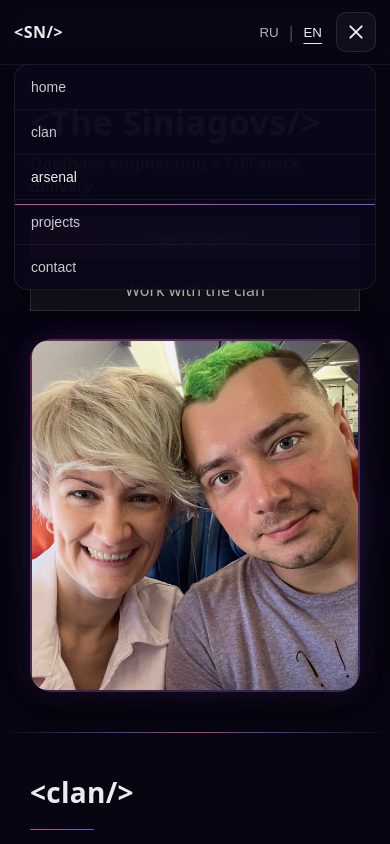
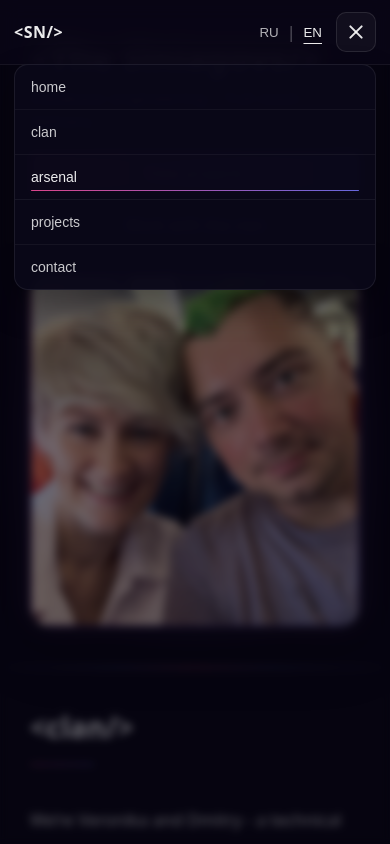
Before and after one commit to VikiKuk/clan-portal, a React (Vite) app: page /#arsenal in a window 390 px wide. Both pictures are taken after a click on the button 356 px from the left and 32 px from the top of the page. Shown: the top 844 px of the page. Built offline with nearby package versions, Linux system fonts and the light colour scheme.

Commit message:
fix: correct active menu item highlighting

```diff
--- a/src/widgets/Header/Header.jsx
+++ b/src/widgets/Header/Header.jsx
@@ -1,4 +1,4 @@
-import React, { useEffect, useState } from "react";
+import React, { useEffect, useRef, useState } from "react";
 import styles from "./header.module.css";
 import { useI18n } from "../../shared/i18n/useI18n.js";
 
@@ -8,6 +8,7 @@ export default function Header() {
   const { lang, setLang, t } = useI18n();
   const [menuOpen, setMenuOpen] = useState(false);
   const [activeSection, setActiveSection] = useState("home");
+  const headerRef = useRef(null);
 
   useEffect(() => {
     const initialHash = window.location.hash.replace("#", "");
@@ -70,6 +71,21 @@ export default function Header() {
     };
   }, []);
 
+  useEffect(() => {
+    const originalOverflow = document.body.style.overflow;
+
+    if (menuOpen) {
+      document.body.style.overflow = "hidden";
+    } else {
+      document.body.style.overflow = originalOverflow;
+    }
+
+    return () => {
+      document.body.style.overflow = originalOverflow;
+    };
+  }, [menuOpen]);
+
+
   function scrollToSection(id) {
     const el = document.getElementById(id);
 
@@ -91,7 +107,12 @@ export default function Header() {
   }
 
   return (
-    <header className={styles.header}>
+    <>
+      <div
+        className={`${styles.overlay} ${menuOpen ? styles.overlayOpen : ""}`}
+        onClick={() => setMenuOpen(false)}
+      />
+      <header ref={headerRef} className={styles.header}>
         <div className={styles.inner}>
           <a
             href="#home"
@@ -185,5 +206,6 @@ export default function Header() {
           </div>
         </div>
       </header>
+    </>
   );
 }
--- a/src/widgets/Header/header.module.css
+++ b/src/widgets/Header/header.module.css
@@ -1,7 +1,7 @@
 .header {
   position: sticky;
   top: 0;
-  z-index: 10;
+  z-index: 100;
   backdrop-filter: blur(10px);
   background: rgba(10, 6, 22, 0.6);
   border-bottom: 1px solid rgba(255, 255, 255, 0.06);
@@ -123,7 +123,6 @@
   opacity: 0.35;
 }
 
-/* NEW */
 .controls {
   display: flex;
   align-items: center;
@@ -131,7 +130,6 @@
   margin-left: 12px;
 }
 
-/* NEW */
 .burger {
   display: none;
   width: 40px;
@@ -147,7 +145,6 @@
   gap: 4px;
 }
 
-/* NEW */
 .burger span {
   display: block;
   width: 18px;
@@ -157,22 +154,53 @@
   transition: transform 0.2s ease, opacity 0.2s ease;
 }
 
-/* NEW */
 .burgerOpen span:nth-child(1) {
   transform: translateY(6px) rotate(45deg);
 }
 
-/* NEW */
 .burgerOpen span:nth-child(2) {
   opacity: 0;
 }
 
-/* NEW */
 .burgerOpen span:nth-child(3) {
   transform: translateY(-6px) rotate(-45deg);
 }
 
+.overlay {
+  display: none;
+}
+
+.overlayOpen {
+  display: none;
+}
+
 @media (max-width: 768px) {
+  .overlay {
+    position: fixed;
+    inset: 0;
+    background: rgba(6, 4, 16, 0.55);
+    backdrop-filter: blur(4px);
+    z-index: 90;
+    opacity: 0;
+    pointer-events: none;
+    transition: opacity 0.25s ease;
+    display: block;
+  }
+
+  .overlayOpen {
+    opacity: 1;
+    pointer-events: auto;
+  }
+
+  .header {
+    position: fixed;
+    top: 0;
+    left: 0;
+    right: 0;
+    z-index: 100;
+    background: rgba(10, 6, 22, 0.88);
+  }
+
   .inner {
     min-height: 64px;
     height: auto;
@@ -195,10 +223,15 @@
 
   .nav {
     display: none;
-    position: absolute;
-    top: calc(100%);
-    left: 16px;
-    right: 16px;
+    position: fixed;
+    top: 64px;
+    left: 14px;
+    right: 14px;
+    z-index: 110;
+    max-height: calc(100dvh - 72px);
+    overflow-y: auto;
+    -webkit-overflow-scrolling: touch;
+
     margin-left: 0;
     flex-direction: column;
     align-items: stretch;
@@ -208,7 +241,6 @@
     border-radius: 14px;
     overflow: hidden;
     box-shadow: 0 16px 32px rgba(0, 0, 0, 0.35);
-    z-index: 20;
   }
 
   .navOpen {
@@ -224,6 +256,12 @@
 
   .link:last-child {
     border-bottom: none;
+  }
+
+  .linkActive::after {
+    left: 16px;
+    right: 16px;
+    bottom: 8px;
   }
 }
 
```
Lines whose indentation alone changed are shown as unchanged.
